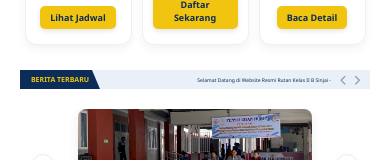
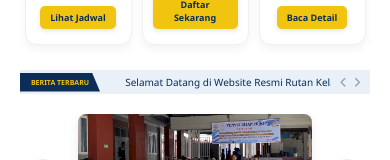
Before and after one commit to andifandiakbar/porto-web, a Next.js app: page / in a window 390 px wide. Shown: the part 398-558 px from the top of the page. Built offline with nearby package versions, Linux system fonts and the light colour scheme.

Commit message:
Update globals.css

```diff
--- a/app/globals.css
+++ b/app/globals.css
@@ -642,7 +642,7 @@ body {
   .announcement-content {
     flex: 3;
     color: #0b2d57;
-    font-size: 5px;
+    font-size: 10px;
     padding-left: 10px;
     white-space: nowrap;
     overflow: hidden;
```
